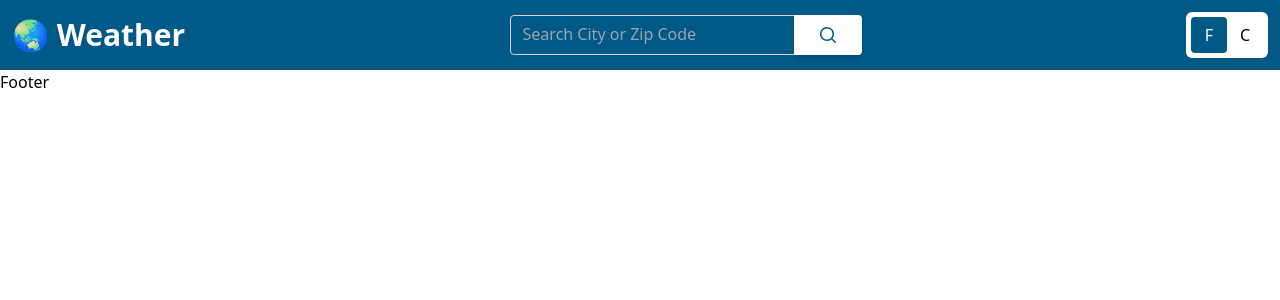
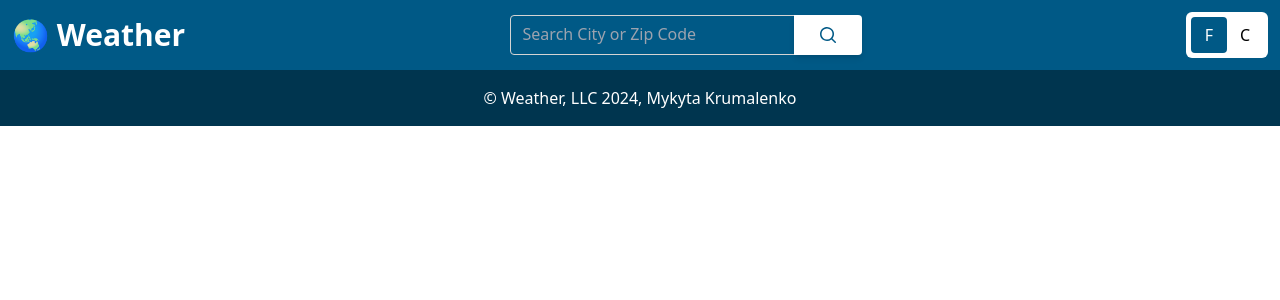
Before and after one commit to prikol769/SBA_320H_Weather-App, a React (Vite) app: page / in a window 1280 px wide. Shown: the top 300 px of the page. Built offline with nearby package versions, Linux system fonts and the light colour scheme.

Commit message:
added Footer

```diff
--- a/src/components/Footer.jsx
+++ b/src/components/Footer.jsx
@@ -1,5 +1,9 @@
 const Footer = () => {
-  return <div>Footer</div>;
+  return (
+    <div className="bg-[#00354f] text-white p-4 text-center">
+      © Weather, LLC 2024, Mykyta Krumalenko
+    </div>
+  );
 };
 
 export default Footer;
```
